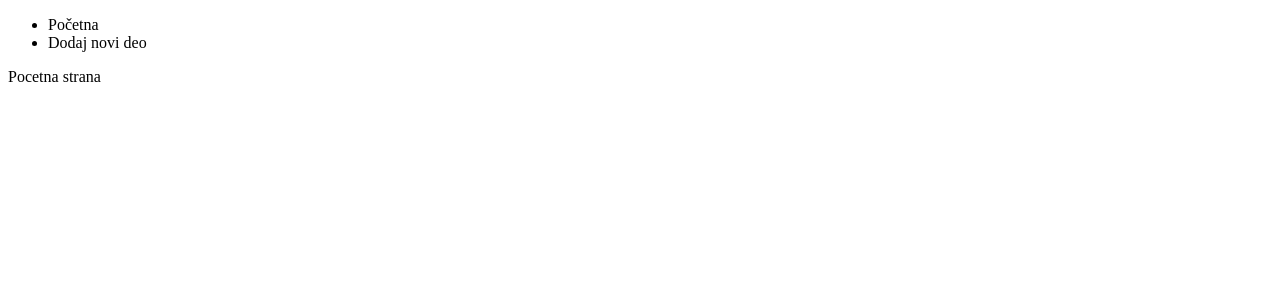
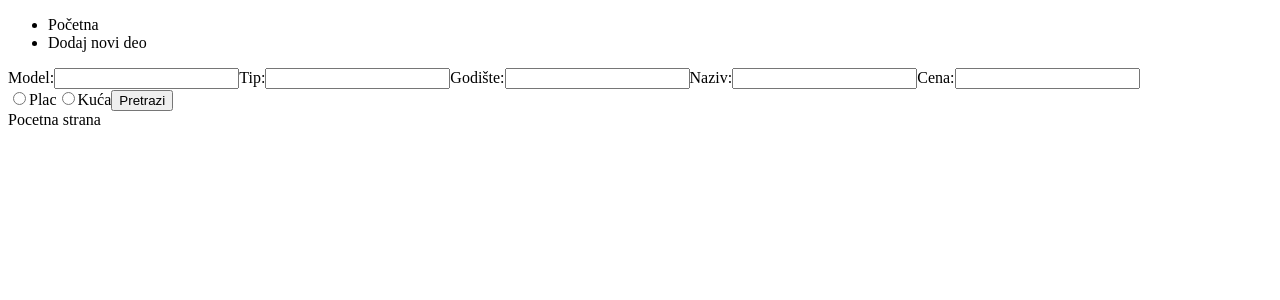
Before and after one commit to dimitrijebule/auto-centar-cale, an Angular app: page /home in a window 1280 px wide. Shown: the top 300 px of the page. Built offline with nearby package versions, Linux system fonts and the light colour scheme.

Commit message:
search  component

```diff
--- a/src/app/components/add-update/add-update.component.html
+++ b/src/app/components/add-update/add-update.component.html
@@ -16,5 +16,7 @@
     <label for="lot">Plac</label>
     <input type="radio" name="place">
     <label for="home">Kuća</label><br>
+    <label for="description">Opis</label>
+    <textarea name="description"></textarea><br>
     <input type="submit" value="Dodaj">
   </form>
--- a/src/app/components/home/home.component.html
+++ b/src/app/components/home/home.component.html
@@ -1,2 +1,3 @@
 <app-navbar></app-navbar>
+<app-search></app-search>
 Pocetna strana
--- a/src/app/components/search/search.component.html
+++ b/src/app/components/search/search.component.html
@@ -1 +1,17 @@
-<p>search works!</p>
+<form>
+    <label for="model">Model:</label>
+    <input type="text" name="model">
+    <label for="type">Tip:</label>
+    <input type="text" name="type">
+    <label for="year">Godište:</label>
+    <input type="number" name="year">
+    <label for="name">Naziv:</label>
+    <input type="text" name="name">
+    <label for="price">Cena:</label>
+    <input type="number" name="price"><br>
+    <input type="radio" name="place">
+    <label for="lot">Plac</label>
+    <input type="radio" name="place">
+    <label for="home">Kuća</label>
+    <input type="submit" value="Pretrazi">
+  </form>
```
